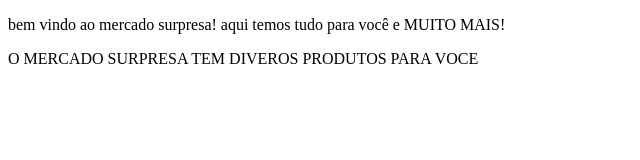
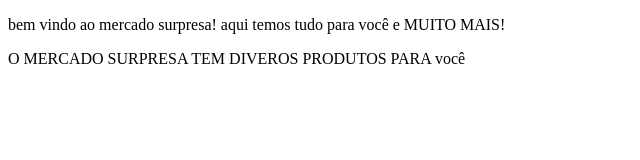
Before and after one commit to Diegosilvavilasboas123/mercado-de-surpresa, a plain HTML site: page index.html in a window 1280 px wide. Shown: the full height of the page, 0-640 px from the left. Drawn offline with Linux system fonts and the light colour scheme.

Commit message:
subtitulo

```diff
--- a/index.html
+++ b/index.html
@@ -8,4 +8,4 @@
   <body>
     <p>bem vindo ao mercado surpresa! aqui  temos tudo para você e MUITO MAIS!</p>
 </html>
-<P>O MERCADO SURPRESA TEM DIVEROS PRODUTOS PARA VOCE</P>
+<P>O MERCADO SURPRESA TEM DIVEROS PRODUTOS PARA você</P>
```
